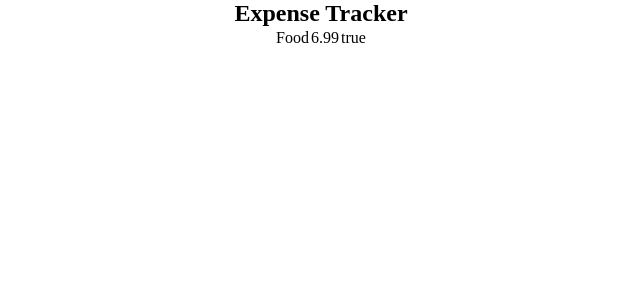
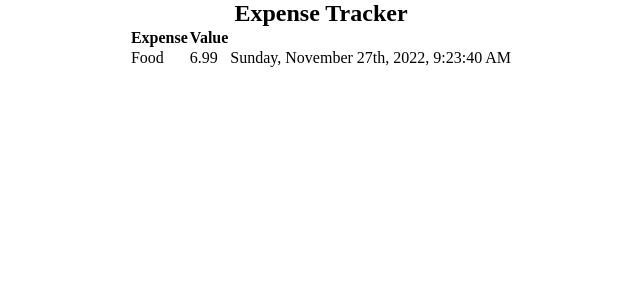
Before and after one commit to edewindt/ExpenseTracker, a SvelteKit app: page / in a window 1280 px wide. Shown: the top 300 px of the page, without its empty margins (319-959 px from the left). Built offline with nearby package versions, Linux system fonts and the light colour scheme.

Commit message:
Added date formatting

```diff
--- a/package.json
+++ b/package.json
@@ -17,5 +17,8 @@
 		"svelte": "^3.44.0",
 		"vite": "^3.1.0"
 	},
-	"type": "module"
+	"type": "module",
+	"dependencies": {
+		"dateformat": "^5.0.3"
+	}
 }
--- a/src/routes/+page.svelte
+++ b/src/routes/+page.svelte
@@ -1,11 +1,25 @@
 <script>
-	let expenses = [{ name: 'Food', cost: 6.99, negative: true }];
+	const now = new Date();
+
+	let expenses = [
+		{
+			name: 'Food',
+			cost: 6.99,
+			negative: true,
+			time: dateFormat(now, 'dddd, mmmm dS, yyyy, h:MM:ss TT')
+		}
+	];
+	import dateFormat, { masks } from 'dateformat';
 </script>
 
 <h2>Expense Tracker</h2>
 
 <table>
-	{#each expenses as { name, cost, negative }}
-		<tr><td>{name}</td><td>{cost}</td><td>{negative}</td></tr>
+	<tr><th>Expense</th><th>Value</th></tr>
+	{#each expenses as { name, cost, negative, time }}
+		<tr><td>{name}</td><td>{cost}</td><td>{time}</td></tr>
 	{/each}
 </table>
+
+<style>
+</style>
```
Also changed, not shown: 1 other file (tests, documents, lock files or other folders).
